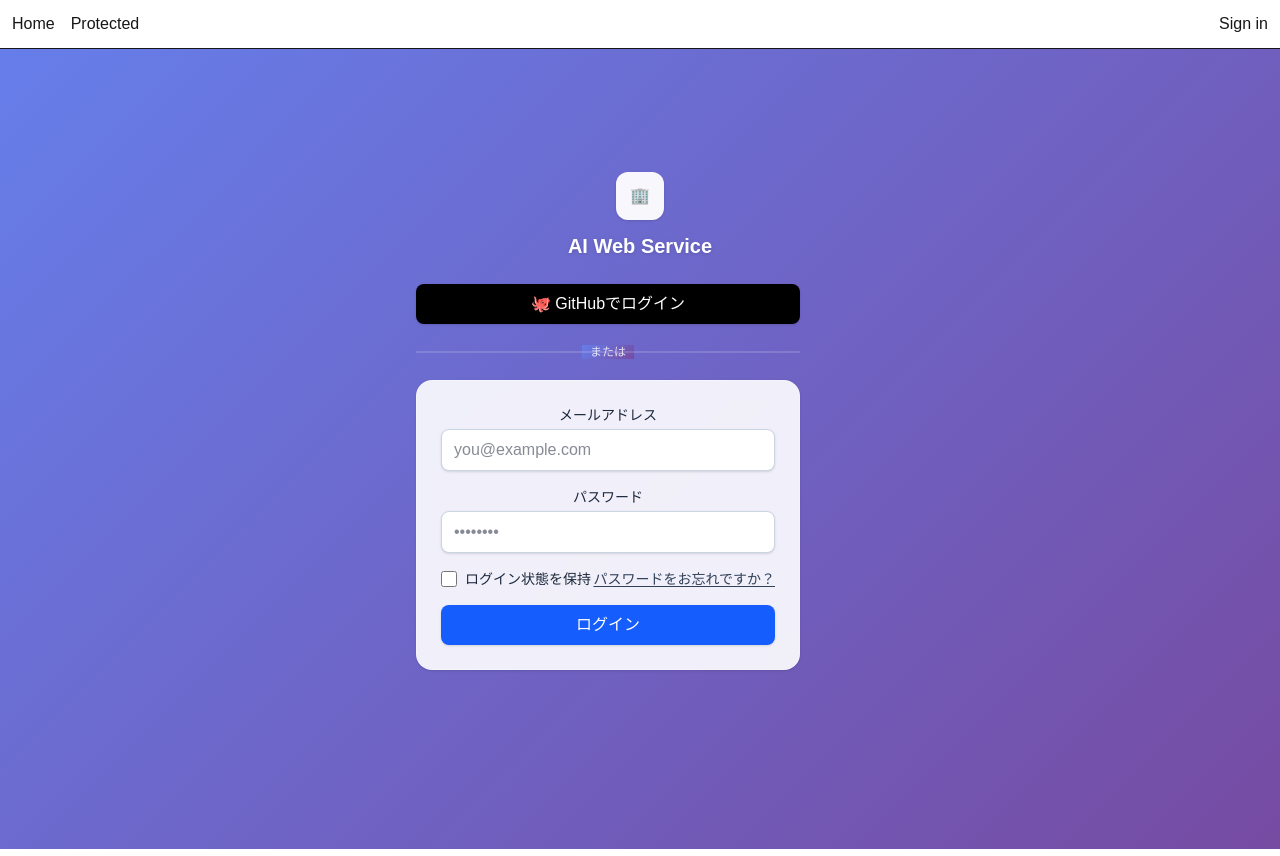
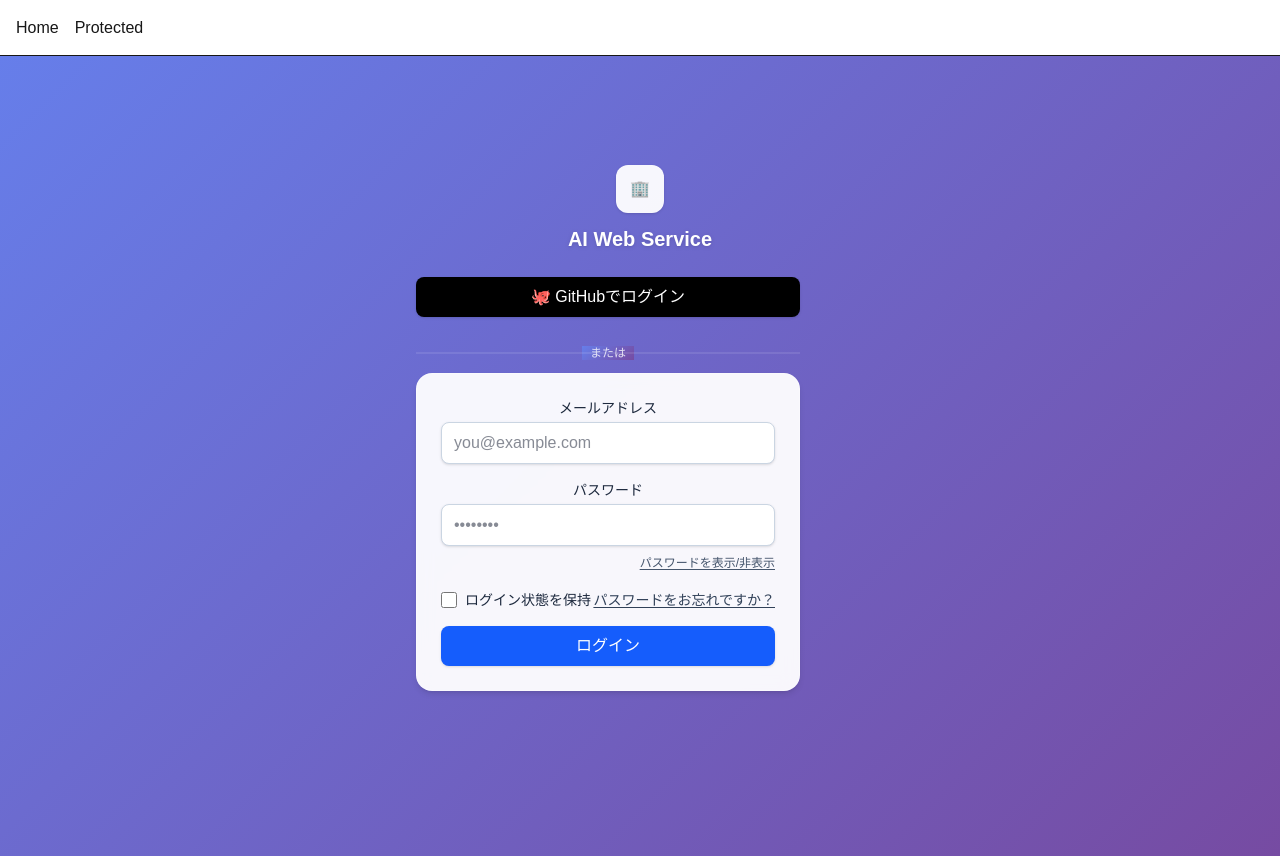
Before and after one commit to TaketomoNii/ai-lab, a Next.js app in the folder apps/web/: page /login in a window 1280 px wide. Built offline with nearby package versions, Linux system fonts and the light colour scheme; no server answers.

Commit message:
chore(login): tidy header, divider, and card styling

```diff
--- a/apps/web/app/components/Nav.tsx
+++ b/apps/web/app/components/Nav.tsx
@@ -1,21 +1,18 @@
-'use client';
 'use client';
 import Link from 'next/link';
-import { useSession, signOut } from 'next-auth/react';
+import { useSession } from 'next-auth/react';
+import { usePathname } from 'next/navigation';
 
 export default function Nav() {
   const { data: s } = useSession();
+  const pathname = usePathname();
+
   return (
-    <nav className="flex gap-4 p-3 border-b">
+    <nav className="h-14 flex items-center gap-4 px-4 border-b bg-white/80 backdrop-blur">
       <Link href="/">Home</Link>
       <Link href="/protected">Protected</Link>
-      <span className="ml-auto" />
-      {s ? (
-        <button className="border rounded px-2 py-1" onClick={() => signOut()}>
-          Sign out
-        </button>
-      ) : (
-        <Link href="/login">Sign in</Link>
+      {!pathname?.startsWith('/login') && (
+        <span className="ml-auto text-sm text-slate-600">{s?.user?.email ?? 'Sign in'}</span>
       )}
     </nav>
   );
--- a/apps/web/app/login/LoginForm.tsx
+++ b/apps/web/app/login/LoginForm.tsx
@@ -5,6 +5,7 @@ import Link from 'next/link';
 export default function LoginForm() {
   const [email, setEmail] = useState('');
   const [pw, setPw] = useState('');
+  const [showPw, setShowPw] = useState(false);
   const [remember, setRemember] = useState(false);
   const [errors, setErrors] = useState<{ email?: string; pw?: string }>({});
   const [submitting, setSubmitting] = useState(false);
@@ -44,16 +45,16 @@ export default function LoginForm() {
         🐙 GitHubでログイン
       </Link>
 
-      <div className="relative py-1 text-center text-xs text-white/80">
+      <div className="relative my-3 text-center text-xs text-white/80">
         <span className="bg-[linear-gradient(135deg,#667eea_0%,#764ba2_100%)] px-2">または</span>
-        <div className="absolute left-0 top-1/2 h-px w-full -translate-y-1/2 bg-white/30" />
+        <div className="absolute left-0 top-1/2 h-px w-full -translate-y-1/2 bg-white/20" />
       </div>
 
       {/* --- メール＋パスワード --- */}
       <form
         onSubmit={onSubmit}
         noValidate
-        className="space-y-4 rounded-2xl border border-white/30 bg-white/90 p-6 shadow-sm backdrop-blur"
+        className="space-y-4 rounded-2xl border border-white/30 backdrop-blur bg-white/95 p-6 shadow-md backdrop-blur"
       >
         <div className="space-y-1">
           <label htmlFor="email" className="block text-sm font-medium text-slate-800">
@@ -87,7 +88,7 @@ export default function LoginForm() {
           <input
             id="password"
             name="password"
-            type="password"
+            type={showPw ? 'text' : 'password'}
             autoComplete="current-password"
             required
             value={pw}
@@ -97,6 +98,16 @@ export default function LoginForm() {
             className="block w-full rounded-lg border border-slate-300 bg-white px-3 py-2 text-slate-900 shadow-sm outline-none ring-0 focus:border-slate-400 focus:ring-2 focus:ring-slate-200"
             placeholder="••••••••"
           />
+          <div className="text-right">
+            <button
+              type="button"
+              onClick={() => setShowPw((prev) => !prev)}
+              className="text-xs text-slate-600 underline underline-offset-2 hover:text-slate-800"
+              aria-pressed={showPw}
+            >
+              パスワードを表示/非表示
+            </button>
+          </div>
           {errors.pw && (
             <p id="pw-error" className="text-sm text-red-600">
               {errors.pw}
```
